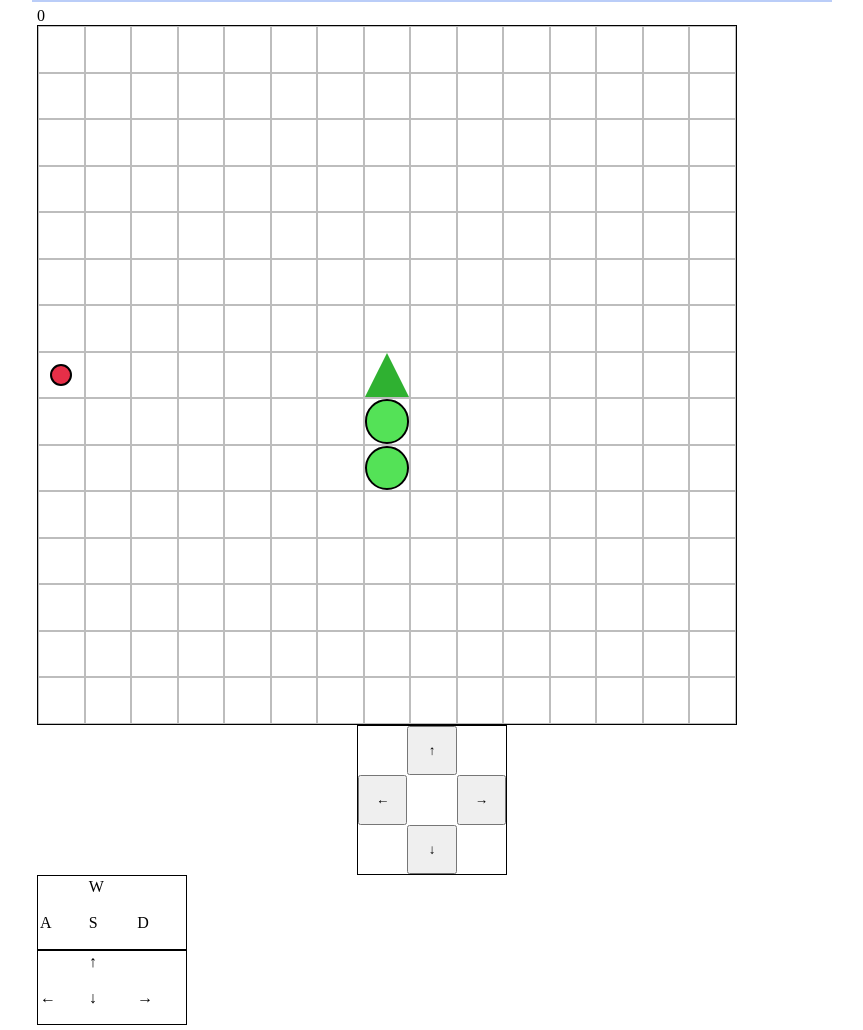
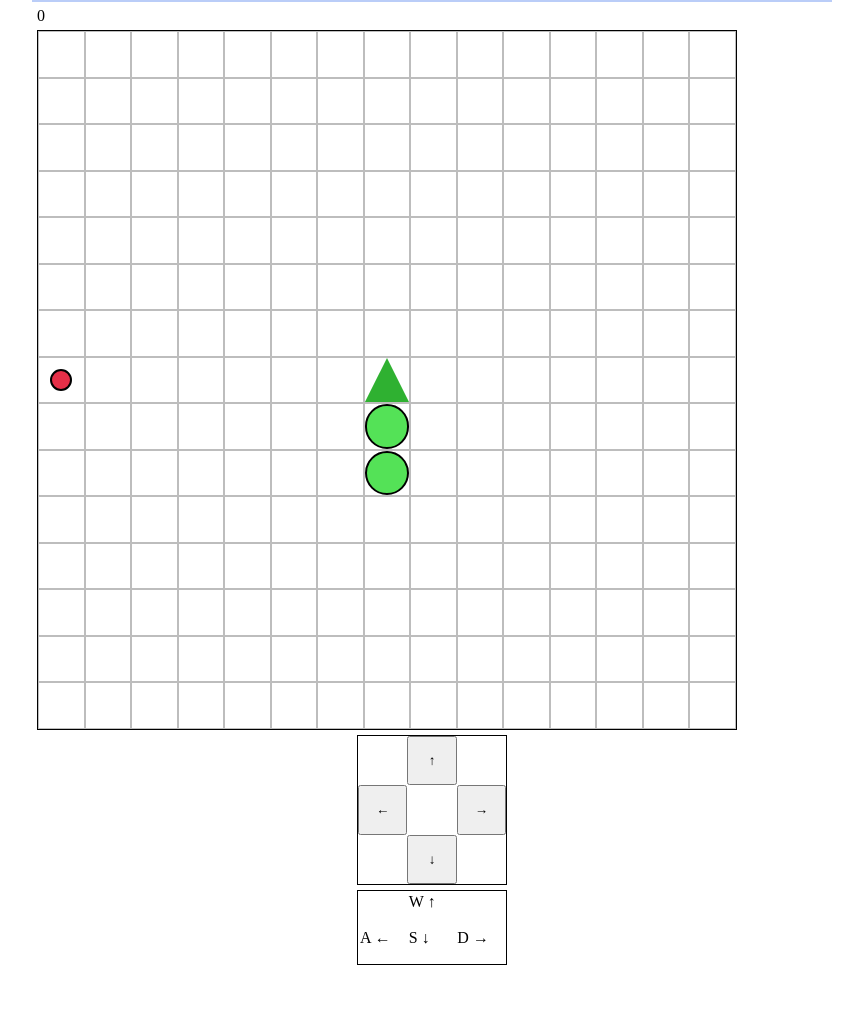
Before and after one commit to JakeBrowning90/snake, a website built with webpack: page src/template.html in a window 1280 px wide. Shown: the part 45-1075 px from the top of the page, without its empty margins (208-1071 px from the left). After the commit the page ends 1015 px from the top, so only its background shows below. Built offline with nearby package versions, Linux system fonts and the light colour scheme.

Commit message:
Consolidate keypads into single div ahead of highlight key rework

```diff
--- a/src/index.js
+++ b/src/index.js
@@ -8,11 +8,13 @@ import {
   playerScore,
 } from "./modules/playerBehavior";
 import { spawnFruit } from "./modules/fruitBehavior";
-import { getMovement } from "./modules/movementControls";
+import { drawScoreboard } from "./modules/drawScoreboard";
 import { drawPlayfield, getCenterField } from "./modules/setupPlayfield";
+import { drawTouchControls, drawKeyControls } from "./modules/drawControllers";
+import { mapTouchControls, getMovement } from "./modules/movementControls";
 
 function hightlightKey(e) {
-  // console.log(`${e.code}`);
+  console.log(`${e.code}`);
   let targetedKey = document.getElementById(e.code);
   // Don't throw errors for unbound keys
   if (targetedKey) {
@@ -28,11 +30,17 @@ function unhightlightKey(e) {
   }
 }
 
+drawScoreboard();
+drawPlayfield(fieldSize);
+drawTouchControls();
+drawKeyControls();
+mapTouchControls();
+
+
 document.addEventListener("keydown", hightlightKey);
 document.addEventListener("keyup", unhightlightKey);
 document.addEventListener("keydown", getMovement);
 
-drawPlayfield(fieldSize);
 
 let scoreboard = document.getElementById("scoreboard");
 scoreboard.textContent = playerScore;
--- /dev/null
+++ b/src/modules/drawControllers.js
@@ -0,0 +1,63 @@
+function drawTouchControls() {
+  let controlPad = document.createElement("div");
+  controlPad.classList.add("touchPad");
+
+  let touchUp = document.createElement("button");
+  touchUp.classList.add("touchControl");
+  touchUp.setAttribute("id", "TouchUp");
+  touchUp.innerHTML = "&uarr;";
+
+  let touchLeft = document.createElement("button");
+  touchLeft.classList.add("touchControl");
+  touchLeft.setAttribute("id", "TouchLeft");
+  touchLeft.innerHTML = "&larr;";
+
+  let touchRight = document.createElement("button");
+  touchRight.classList.add("touchControl");
+  touchRight.setAttribute("id", "TouchRight");
+  touchRight.innerHTML = "&rarr;";
+
+  let touchDown = document.createElement("button");
+  touchDown.classList.add("touchControl");
+  touchDown.setAttribute("id", "TouchDown");
+  touchDown.innerHTML = "&darr;";
+
+  controlPad.appendChild(touchUp);
+  controlPad.appendChild(touchLeft);
+  controlPad.appendChild(touchRight);
+  controlPad.appendChild(touchDown);
+
+  let main = document.getElementsByTagName("main")[0];
+  main.appendChild(controlPad);
+}
+
+function drawKeyControls() {
+  let controlPad = document.createElement("div");
+  controlPad.classList.add("keyPad");
+
+  let keyUp = document.createElement("span");
+  keyUp.setAttribute("id", "keyUp");
+  keyUp.innerHTML = "W &uarr;";
+
+  let keyLeft = document.createElement("span");
+  keyLeft.setAttribute("id", "keyLeft");
+  keyLeft.innerHTML = "A &larr;";
+
+  let keyDown = document.createElement("span");
+  keyDown.setAttribute("id", "keyDown");
+  keyDown.innerHTML = "S &darr;";
+
+  let keyRight = document.createElement("span");
+  keyRight.setAttribute("id", "keyRight");
+  keyRight.innerHTML = "D &rarr;";
+
+  controlPad.appendChild(keyUp);
+  controlPad.appendChild(keyLeft);
+  controlPad.appendChild(keyDown);
+  controlPad.appendChild(keyRight);
+
+  let main = document.getElementsByTagName("main")[0];
+  main.appendChild(controlPad);
+}
+
+export { drawTouchControls, drawKeyControls };
--- /dev/null
+++ b/src/modules/drawScoreboard.js
@@ -0,0 +1,8 @@
+function drawScoreboard() {
+  let scoreboard = document.createElement("span");
+  scoreboard.setAttribute("id", "scoreboard");
+  let main = document.getElementsByTagName("main")[0];
+  main.appendChild(scoreboard);
+}
+
+export { drawScoreboard };
--- a/src/modules/movementControls.js
+++ b/src/modules/movementControls.js
@@ -8,10 +8,12 @@ import {
 } from "./playerBehavior";
 import { checkFruitGet } from "./fruitBehavior";
 
-let touchControls = document.getElementsByClassName("touchControl");
-console.log(touchControls);
-for (const button of touchControls) {
-  button.addEventListener("click", getMovement);
+function mapTouchControls() {
+  let touchControls = document.getElementsByClassName("touchControl");
+  for (const button of touchControls) {
+    console.log(button);
+    button.addEventListener("click", getMovement);
+  }
 }
 
 function getMovement(e) {
@@ -124,4 +126,4 @@ function executeMovement(input) {
   // checkFruitGet(newLocation);
 }
 
-export { getMovement };
+export { mapTouchControls, getMovement };
--- a/src/modules/setupPlayfield.js
+++ b/src/modules/setupPlayfield.js
@@ -1,7 +1,9 @@
 import { fieldSize } from "./gameVariables";
 
 function drawPlayfield(fieldSize) {
-  let playField = document.getElementById("playField");
+  // let playField = document.getElementById("playField");
+  let playField = document.createElement("div");
+  playField.setAttribute("id", "playField");
 
   playField.style.gridTemplateColumns = ` repeat(${fieldSize}, 1fr)`;
 
@@ -27,6 +29,8 @@ function drawPlayfield(fieldSize) {
 
     playField.appendChild(fieldRow);
   }
+  let main = document.getElementsByTagName("main")[0];
+  main.appendChild(playField);
 }
 
 function getCenterField(fieldSize) {
--- a/src/styles/style.css
+++ b/src/styles/style.css
@@ -24,25 +24,44 @@ header {
   background-color: rgb(186, 205, 248);
 }
 
+main {
+  display: flex;
+  flex-direction: column;
+  gap: 5px;
+}
+
+.touchPad,
 .keyPad {
+  border: 1px solid black;
+  justify-self: center;
+  align-self: center;
   width: 150px;
+}
+
+.keyPad {
   height: 75px;
-  border: 1px solid black;
   padding: 2px;
   gap: 2px;
   display: grid;
   grid-template-columns: repeat(3, 1fr);
   grid-template-rows: repeat(2, 1fr);
 }
+
+#keyUp {
+  grid-column: 2 / 3;
+}
+
+#keyLeft {
+  grid-column: 1 / 2;
+}
+
 .touchPad {
-  justify-self: center;
-  border: 1px solid black;
-  width: 150px;
   aspect-ratio: 1/1;
   display: grid;
   grid-template-columns: repeat(3, 1fr);
   grid-template-rows: repeat(3, 1fr);
 }
+
 #TouchUp,
 #TouchDown {
   grid-column: 2/3;
--- a/src/template.html
+++ b/src/template.html
@@ -12,15 +12,7 @@
       <button>TBA Settings</button>
     </header>
     <main>
-      <span id="scoreboard"></span>
-      <div id="playField"></div>
-      <div class="touchPad">
-        <button id="TouchUp" class="touchControl">&uarr;</button>
-        <button id="TouchLeft" class="touchControl">&larr;</button>
-        <button id="TouchRight" class="touchControl">&rarr;</button>
-        <button id="TouchDown" class="touchControl">&darr;</button>
-      </div>
-      <div class="keyPad">
+      <!-- <div class="keyPad">
         <span></span>
         <span id="KeyW">W</span>
         <span></span>
@@ -35,7 +27,7 @@
         <span id="ArrowLeft">&larr;</span>
         <span id="ArrowDown">&darr;</span>
         <span id="ArrowRight">&rarr;</span>
-      </div>
+      </div> -->
     </main>
   </body>
 </html>
```
